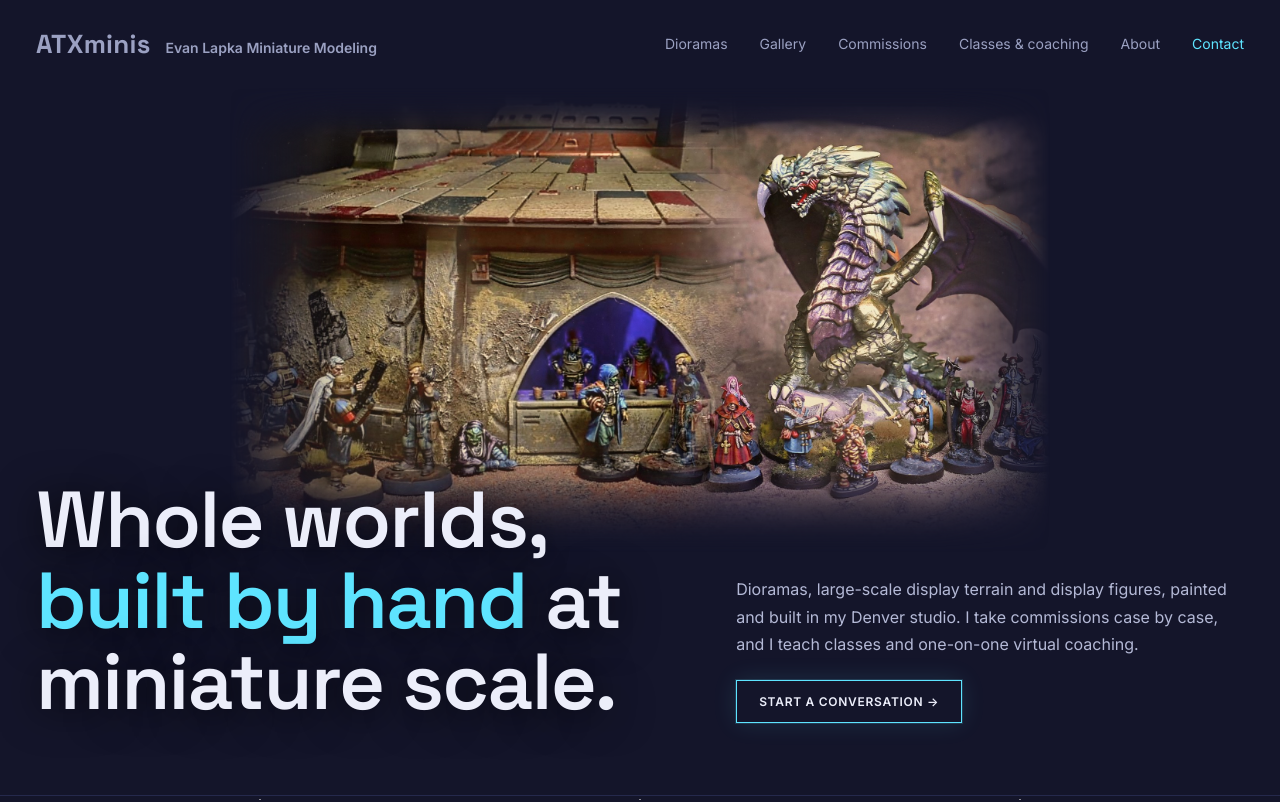
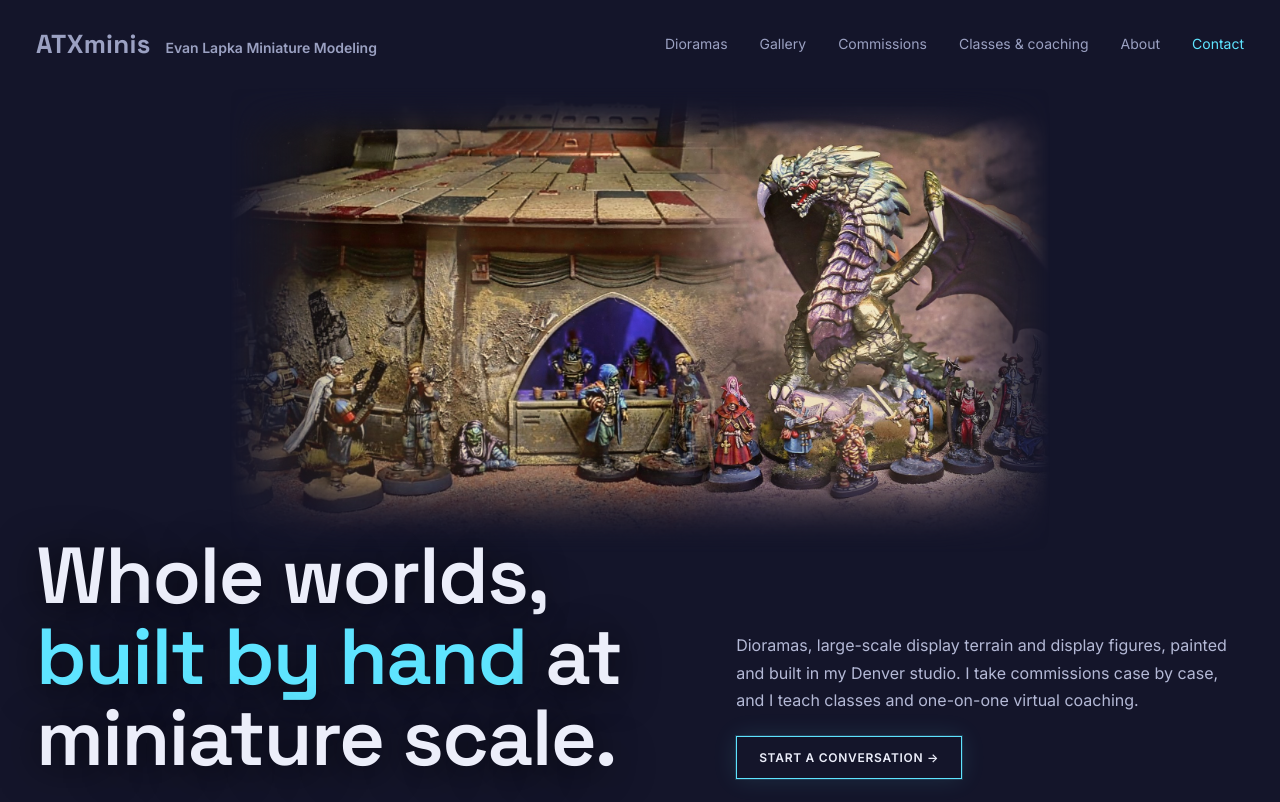
Before and after one commit to MarceloGarciaHenryWinkler/EvanLapkaMiniatureModeling, a plain HTML site: page index.html in a window 1280 px wide. Shown: the top 802 px of the page. Drawn offline with Linux system fonts and the light colour scheme.

Commit message:
Hero caption clears the smaller image
Co-Authored-By: Claude Opus 5.5 <noreply@anthropic.com>
Claude-Session: https://claude.ai/code/session_01VGTpXUwRjd5zMGnTmf5iUC

```diff
--- a/styles.css
+++ b/styles.css
@@ -289,4 +289,5 @@ body > dialog#lb[open]{display:flex;flex-direction:column;align-items:center;jus
 .hero img,.battle-img img{width:80%;margin-inline:auto;max-height:72vh;--fx:linear-gradient(90deg,transparent,#000 14%,#000 86%,transparent);--fy:linear-gradient(transparent,#000 12%,#000 78%,transparent);-webkit-mask-image:var(--fx),var(--fy);-webkit-mask-composite:source-in;mask-image:var(--fx),var(--fy);mask-composite:intersect}
 .hero-cap{margin-top:-9vh}
 .hero img{width:64%;max-height:58vh}
+.hero-cap{margin-top:-2vh}
 }
```
